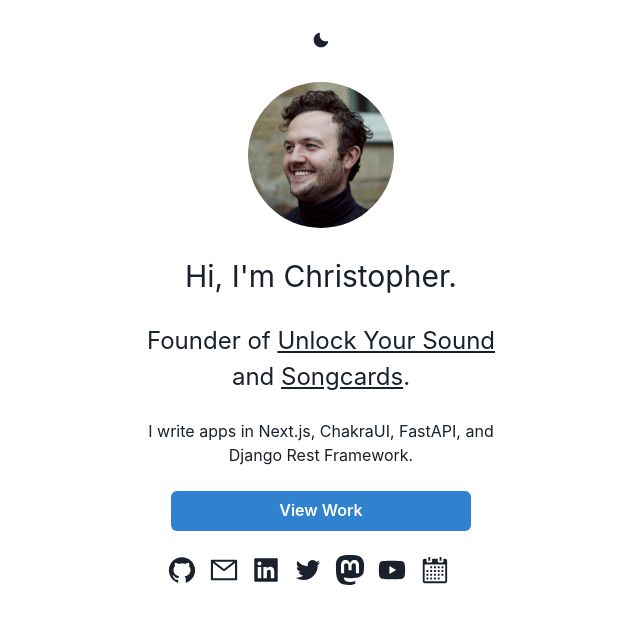
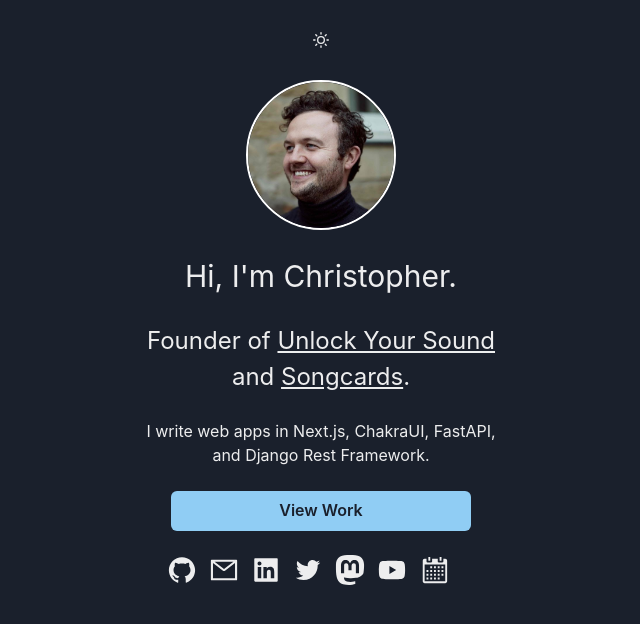
Before and after one commit to carvalhochris/christopher-next, a Next.js app: page / in a window 1280 px wide. Shown: the top 624 px of the page, without its empty margins (319-959 px from the left). Built offline with nearby package versions, Linux system fonts and the light colour scheme.

Commit message:
use system color mode

```diff
--- a/src/pages/index.js
+++ b/src/pages/index.js
@@ -118,7 +118,7 @@
               .
             </Text>
             <Text fontSize="1xl" align="center" justify="center">
-              I write apps in Next.js, ChakraUI, FastAPI, and Django Rest Framework.
+              I write web apps in Next.js, ChakraUI, FastAPI, and Django Rest Framework.
             </Text>
             <Center>
               <Link
--- a/src/theme.js
+++ b/src/theme.js
@@ -5,8 +5,8 @@
 
 // 2. Add your color mode config
 const config = {
-  initialColorMode: 'light',
-  useSystemColorMode: false,
+  initialColorMode: 'dark',
+  useSystemColorMode: true,
 }
 
 // 3. extend the theme
```
